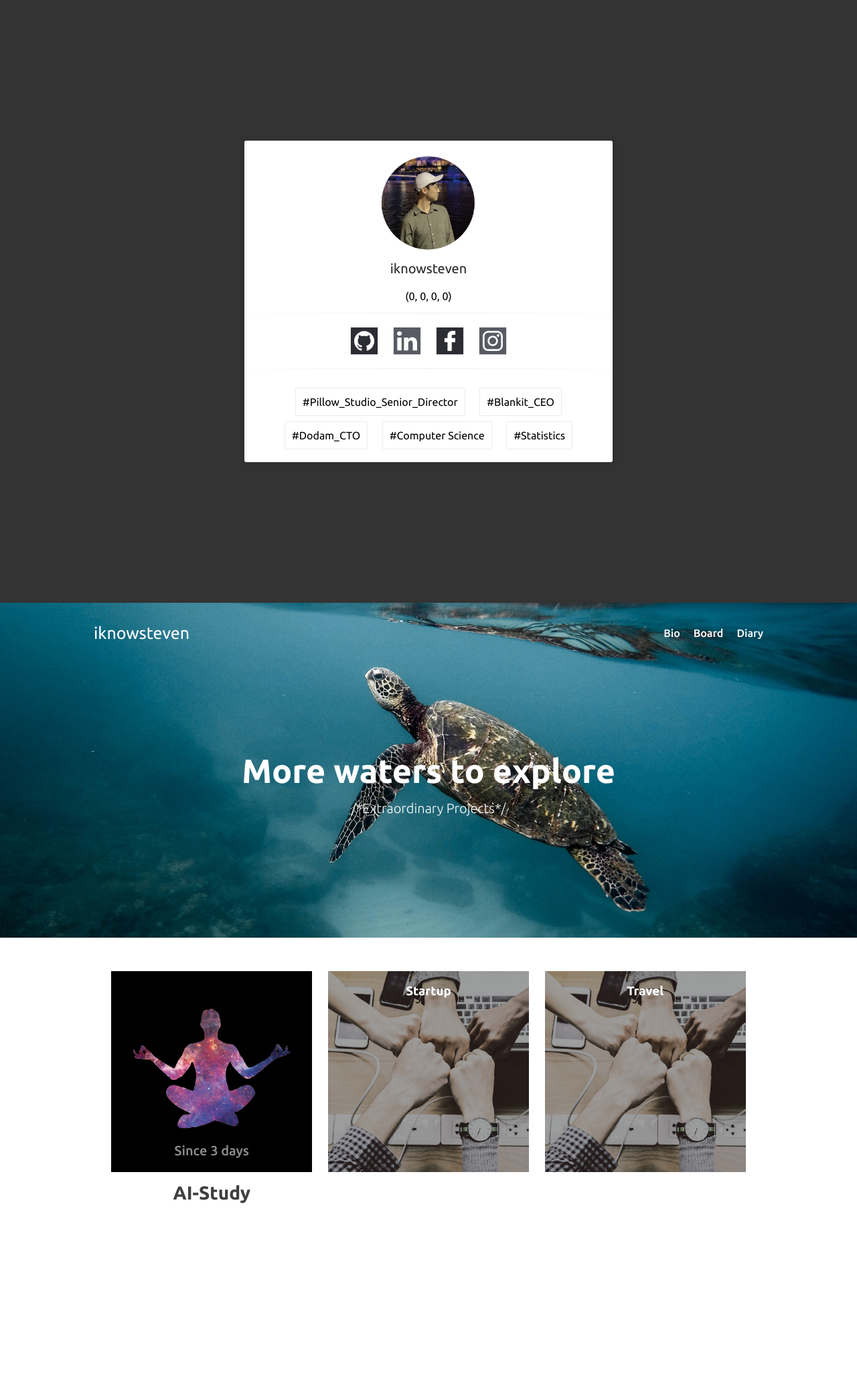
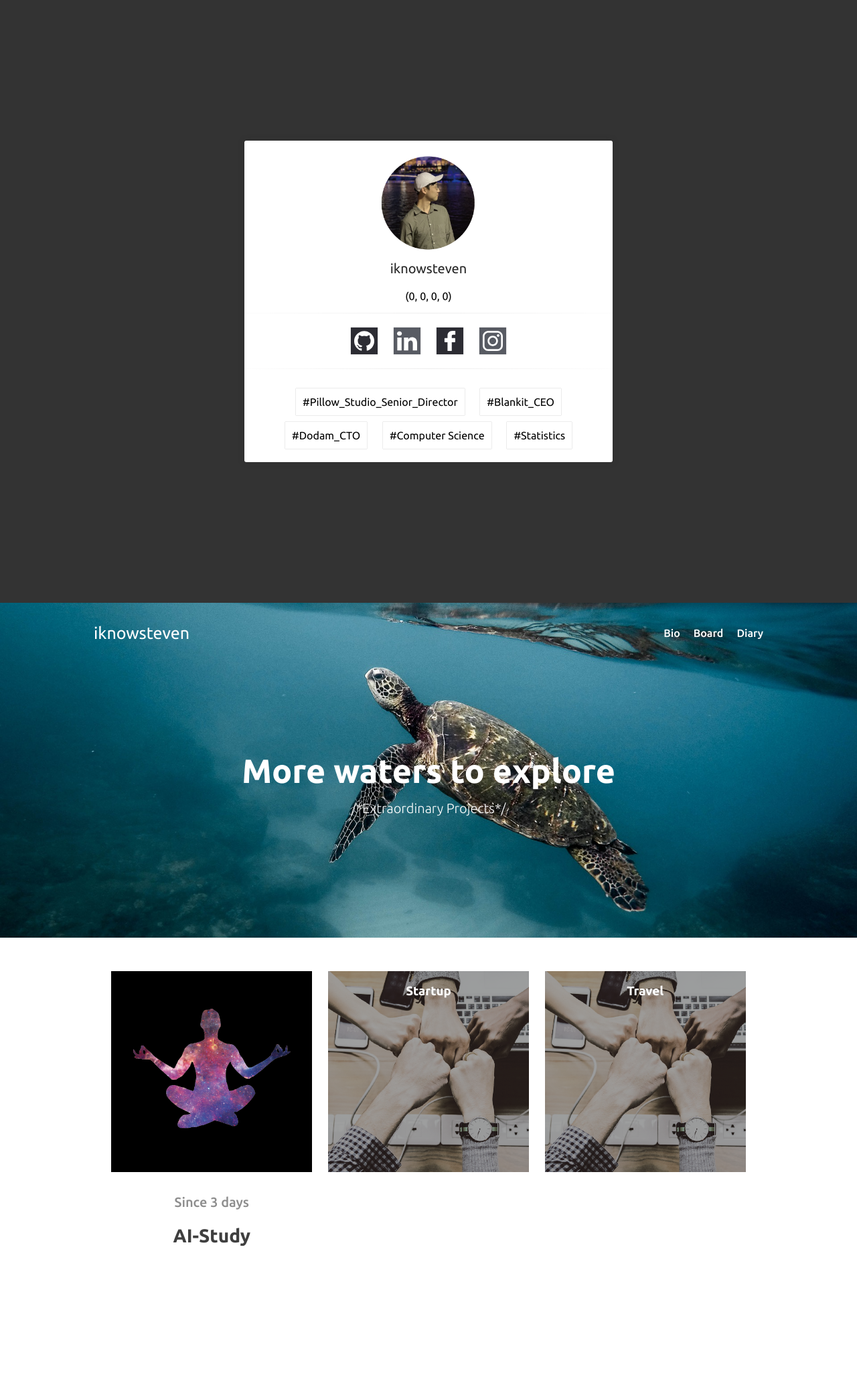
Before and after one commit to iknowSteven/iknowSteven.github.io, a Jekyll site: the page built from index.md, in a window 1280 px wide. Shown: the whole page at 67% size. Built offline with Jekyll 4.4.1, drawn with Linux system fonts in a browser that asks for light colours; our own code applies the rules of GitHub Pages for plain Markdown files.

Commit message:
no message

```diff
--- a/assets/css/countdown.css
+++ b/assets/css/countdown.css
@@ -30,7 +30,6 @@
     padding: 0;
 }
 
-
 .countdown_container_white {
     width: 300px;
     height: 300px;
@@ -43,11 +42,11 @@
     vertical-align: middle;
 }
 
-.countdown_container_white h3 {
-    position:absolute;
+.countdown_remain {
+    position: relative;
     left: 50%;
     transform:translateX(-50%);
-    bottom: 0px;
+    top: 10px;
     font-size: 20px;
     font-weight: 500;
 }
```
